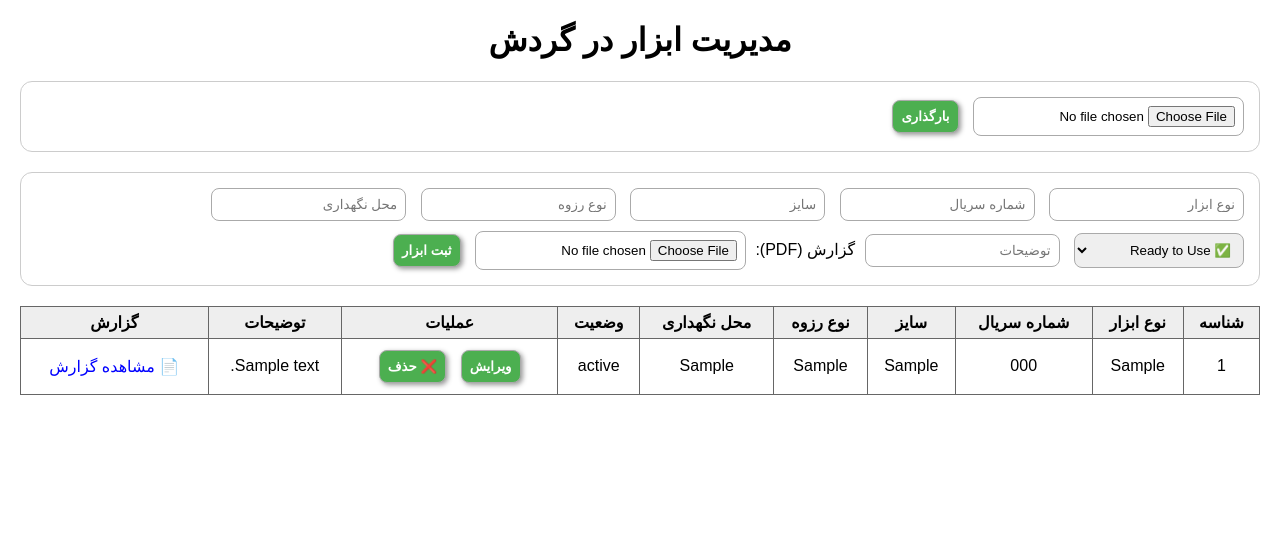
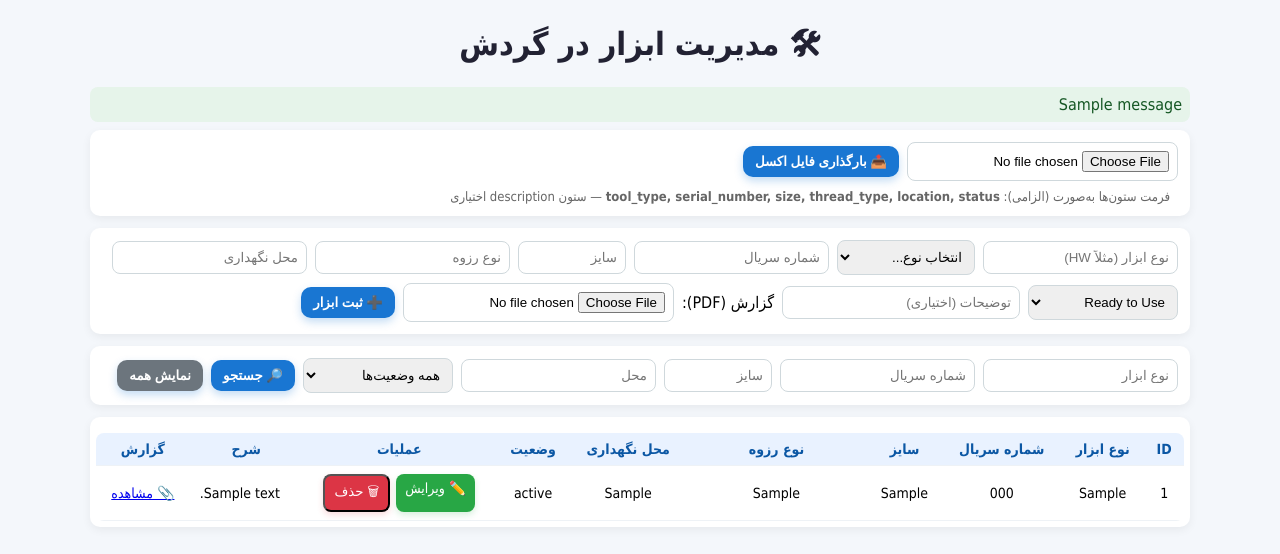
Before and after one commit to javadrad/Inventory-app-final, a Flask app: page / in a window 1280 px wide. Shown: the top 554 px of the page. Run offline with Flask 3, Linux system fonts and the light colour scheme; tables that the repository leaves empty hold one stand-in row (values such as "Sample post"); one stand-in notice (Sample message) is shown.

Commit message:
Update index.html

```diff
--- a/templates/index.html
+++ b/templates/index.html
@@ -1,114 +1,166 @@
 <!DOCTYPE html>
 <html lang="fa">
 <head>
-    <meta charset="UTF-8">
+    <meta charset="utf-8">
     <title>مدیریت ابزار در گردش</title>
     <style>
-        body {
-            font-family: "B Nazanin", Arial, sans-serif;
-            direction: rtl;
-            margin: 20px;
-        }
-        h1 { text-align: center; font-weight: bold; }
-        form {
-            margin-bottom: 20px;
-            padding: 10px;
-            border: 1px solid #ccc;
-            border-radius: 12px;
-        }
-        input, select, button {
-            margin: 5px;
-            padding: 8px;
-            border-radius: 8px;
-            border: 1px solid #aaa;
-        }
-        button {
-            background: #4CAF50;
-            color: white;
-            font-weight: bold;
-            cursor: pointer;
-            box-shadow: 2px 2px 5px #999;
-        }
-        table {
-            width: 100%;
-            border-collapse: collapse;
-            margin-top: 15px;
-        }
-        th, td {
-            border: 1px solid #666;
-            padding: 6px;
-            text-align: center;
-        }
-        th { background: #eee; }
-        a { color: blue; text-decoration: none; }
+        body { font-family: "Tahoma", Arial, sans-serif; direction: rtl; margin: 18px; background:#f4f7fb; }
+        .container { max-width:1100px; margin:0 auto; }
+        h1 { text-align:center; color:#223; margin-bottom:12px; }
+        .card { background:#fff; padding:12px; border-radius:10px; box-shadow:0 3px 10px rgba(0,0,0,0.06); margin-bottom:12px; }
+        form.inline { display:flex; flex-wrap:wrap; gap:8px; align-items:center; }
+        input[type="text"], select, input[type="file"] { padding:8px; border-radius:8px; border:1px solid #cfd8dc; }
+        button.btn { background:#1976d2; color:#fff; border:none; padding:8px 12px; border-radius:10px; cursor:pointer; font-weight:600;
+                     box-shadow: 0 4px 8px rgba(25,118,210,0.25); }
+        button.btn:active { transform: translateY(1px); box-shadow:0 2px 4px rgba(0,0,0,0.15); }
+        table { width:100%; border-collapse:collapse; margin-top:10px; background:#fff; border-radius:8px; overflow:hidden; }
+        th, td { padding:8px 10px; border-bottom:1px solid #eef2f6; text-align:center; font-size:14px; }
+        thead th { background:#e9f2ff; color:#0b57a4; font-weight:700; }
+        tbody tr:hover { background:#fbfdff; }
+        .actions { display:flex; gap:6px; justify-content:center; }
+        .edit { background:#28a745; padding:6px 9px; color:#fff; border-radius:8px; text-decoration:none; box-shadow:0 3px 6px rgba(40,167,69,0.18); }
+        .delete { background:#dc3545; padding:6px 9px; color:#fff; border-radius:8px; text-decoration:none; box-shadow:0 3px 6px rgba(220,53,69,0.18); }
+        .small { width:90px; }
+        .thread-col { min-width:140px; } /* افزایش عرض ستون رزوه */
+        .desc-cell { text-align:left; max-width:260px; white-space:pre-wrap; word-break:break-word; }
+        .search-row { gap:6px; }
+        .flash { padding:8px; border-radius:8px; margin-bottom:8px; }
+        .flash.success { background:#e6f4ea; color:#155724; }
+        .flash.danger { background:#fdecea; color:#721c24; }
     </style>
 </head>
 <body>
-    <h1>مدیریت ابزار در گردش</h1>
+    <div class="container">
+        <h1>🛠 مدیریت ابزار در گردش</h1>
 
-    <!-- فرم آپلود اکسل -->
-    <form method="POST" enctype="multipart/form-data">
-        <input type="file" name="excel_file" accept=".xlsx,.xls">
-        <button type="submit">بارگذاری</button>
+        {% with messages = get_flashed_messages(with_categories=true) %}
+        {% if messages %}
+            {% for cat, msg in messages %}
+                <div class="flash {{ 'success' if cat=='success' else 'danger' }}">{{ msg }}</div>
+            {% endfor %}
+        {% endif %}
+        {% endwith %}
+
+        <!-- Card: آپلود اکسل -->
+        <div class="card">
+            <form class="inline" method="POST" action="{{ url_for('upload_excel') }}" enctype="multipart/form-data">
+                <input type="file" name="excel_file" accept=".xlsx,.xls" required>
+                <button class="btn" type="submit">📤 بارگذاری فایل اکسل</button>
+                <div style="color:#666;font-size:13px;margin-right:8px;">فرمت ستون‌ها به‌صورت (الزامی): <strong>tool_type, serial_number, size, thread_type, location, status</strong> — ستون description اختیاری</div>
             </form>
+        </div>
 
-    <!-- فرم ثبت ابزار -->
-    <form method="POST" action="/add" enctype="multipart/form-data">
-        <input type="text" name="tool_type" placeholder="نوع ابزار" required>
+        <!-- Card: ثبت ابزار -->
+        <div class="card">
+            <form class="inline" method="POST" action="{{ url_for('add') }}" enctype="multipart/form-data">
+                <input type="text" name="tool_type" placeholder="نوع ابزار (مثلاً HW)" required>
+                <select onchange="if(this.value) document.querySelector('[name=tool_type]').value=this.value;">
+                    <option value="">انتخاب نوع...</option>
+                    <option>Drill Pipe</option>
+                    <option>HW</option>
+                    <option>Drill Collar</option>
+                    <option>Cross Over</option>
+                    <option>Bit Sub</option>
+                    <option>Short Sub</option>
+                    <option>Casing Scrapper</option>
+                    <option>Uper I-BOP</option>
+                    <option>Lower I-BOP</option>
+                    <option>Double Box</option>
+                    <option>Saver Sub</option>
+                    <option>Safty Valve</option>
+                    <option>PUP Joint</option>
+                    <option>Fishing</option>
+                </select>
+
                 <input type="text" name="serial_number" placeholder="شماره سریال" required>
-        <input type="text" name="size" placeholder="سایز">
-        <input type="text" name="thread_type" placeholder="نوع رزوه">
+                <input class="small" type="text" name="size" placeholder="سایز">
+                <input class="thread-col" type="text" name="thread_type" placeholder="نوع رزوه">
                 <input type="text" name="location" placeholder="محل نگهداری">
+
                 <select name="status">
-            <option value="Ready to Use">✅ Ready to Use</option>
-            <option value="Need to Repair">🛠 Need to Repair</option>
-            <option value="Need to Sandblast">🌀 Need to Sandblast</option>
-            <option value="Scrap">❌ Scrap</option>
-            <option value="Class 2">📘 Class 2</option>
-            <option value="Need to Inspection">🔍 Need to Inspection</option>
+                    <option value="Ready to Use">Ready to Use</option>
+                    <option value="Need to Repair">Need to Repair</option>
+                    <option value="Need to Sandblast">Need to Sandblast</option>
+                    <option value="Scrap">Scrap</option>
+                    <option value="Class 2">Class 2</option>
+                    <option value="Need to Inspection">Need to Inspection</option>
                 </select>
-        <input type="text" name="description" placeholder="توضیحات">
-        گزارش (PDF): <input type="file" name="report_file" accept="application/pdf">
-        <button type="submit">ثبت ابزار</button>
+
+                <input type="text" name="description" placeholder="توضیحات (اختیاری)" style="min-width:220px;">
+                گزارش (PDF): <input type="file" name="report_file" accept=".pdf">
+                <button class="btn" type="submit">➕ ثبت ابزار</button>
             </form>
+        </div>
 
-    <!-- جدول ابزارها -->
+        <!-- Card: فیلتر / جستجو -->
+        <div class="card">
+            <form class="inline search-row" method="GET" action="{{ url_for('index') }}">
+                <input type="text" name="tool_type" placeholder="نوع ابزار" value="{{ tool_type }}">
+                <input type="text" name="serial_number" placeholder="شماره سریال" value="{{ serial_number }}">
+                <input class="small" type="text" name="size" placeholder="سایز" value="{{ size }}">
+                <input type="text" name="location" placeholder="محل" value="{{ location }}">
+                <select name="status">
+                    <option value="">همه وضعیت‌ها</option>
+                    <option value="Ready to Use">Ready to Use</option>
+                    <option value="Need to Repair">Need to Repair</option>
+                    <option value="Need to Sandblast">Need to Sandblast</option>
+                    <option value="Scrap">Scrap</option>
+                    <option value="Class 2">Class 2</option>
+                    <option value="Need to Inspection">Need to Inspection</option>
+                </select>
+                <button class="btn" type="submit">🔎 جستجو</button>
+                <a href="{{ url_for('index') }}"><button type="button" class="btn" style="background:#6c757d;">نمایش همه</button></a>
+            </form>
+        </div>
+
+        <!-- Table -->
+        <div class="card" style="padding:6px;">
             <table>
+                <thead>
                     <tr>
-            <th>شناسه</th>
+                        <th>ID</th>
                         <th>نوع ابزار</th>
                         <th>شماره سریال</th>
                         <th>سایز</th>
                         <th>نوع رزوه</th>
                         <th>محل نگهداری</th>
                         <th>وضعیت</th>
-            <th>عملیات</th>
-            <th>توضیحات</th>
+                        <th>عملیات</th> <!-- عملیات قبل از شرح -->
+                        <th>شرح</th>
                         <th>گزارش</th>
                     </tr>
-        {% for item in items %}
+                </thead>
+                <tbody>
+                    {% for row in items %}
                     <tr>
-            <td>{{ item[0] }}</td>
-            <td>{{ item[1] }}</td>
-            <td>{{ item[2] }}</td>
-            <td>{{ item[3] }}</td>
-            <td>{{ item[4] }}</td>
-            <td>{{ item[5] }}</td>
-            <td>{{ item[6] }}</td>
+                        <td>{{ row['id'] }}</td>
+                        <td>{{ row['tool_type'] }}</td>
+                        <td>{{ row['serial_number'] }}</td>
+                        <td>{{ row['size'] }}</td>
+                        <td class="thread-col">{{ row['thread_type'] }}</td>
+                        <td>{{ row['location'] }}</td>
+                        <td>{{ row['status'] }}</td>
                         <td>
-                <a href="/edit/{{ item[0] }}"><button>ویرایش</button></a>
-                <a href="/delete/{{ item[0] }}"><button>❌ حذف</button></a>
+                            <div class="actions">
+                                <a class="edit" href="{{ url_for('edit', item_id=row['id']) }}">✏️ ویرایش</a>
+                                <form method="POST" action="{{ url_for('delete', item_id=row['id']) }}" style="display:inline;" onsubmit="return confirm('آیا مطمئن هستید؟');">
+                                    <button type="submit" class="delete">🗑 حذف</button>
+                                </form>
+                            </div>
                         </td>
-            <td>{{ item[8] }}</td>
+                        <td class="desc-cell">{{ row['description'] or '' }}</td>
                         <td>
-                {% if item[7] %}
-                    <a href="{{ item[7] }}" target="_blank">📄 مشاهده گزارش</a>
-                {% else %}
-                    -
+                            {% if row['report_link'] %}
+                                <a href="{{ row['report_link'] }}" target="_blank">📎 مشاهده</a>
+                            {% else %} -
                             {% endif %}
                         </td>
                     </tr>
                     {% endfor %}
+                </tbody>
             </table>
+        </div>
+
+    </div>
 </body>
 </html>
```
Lines whose indentation alone changed are shown as unchanged.
